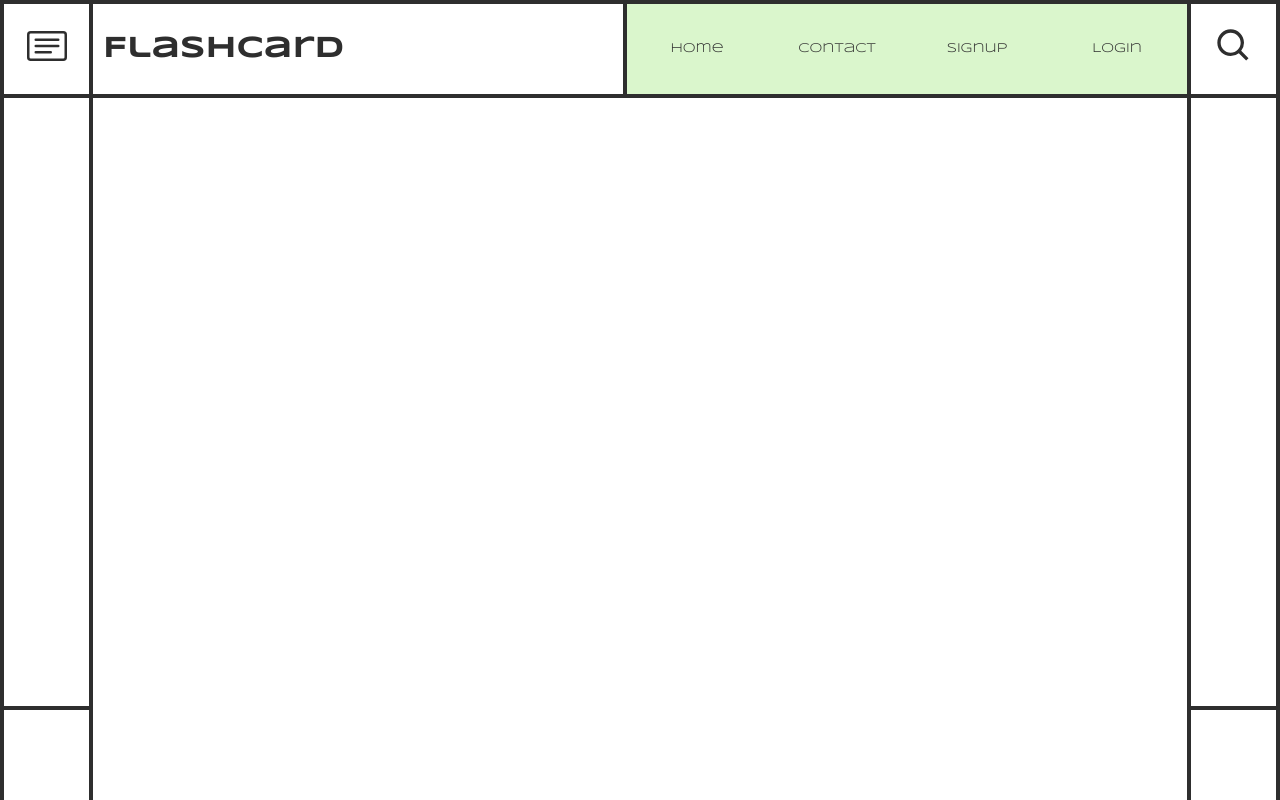
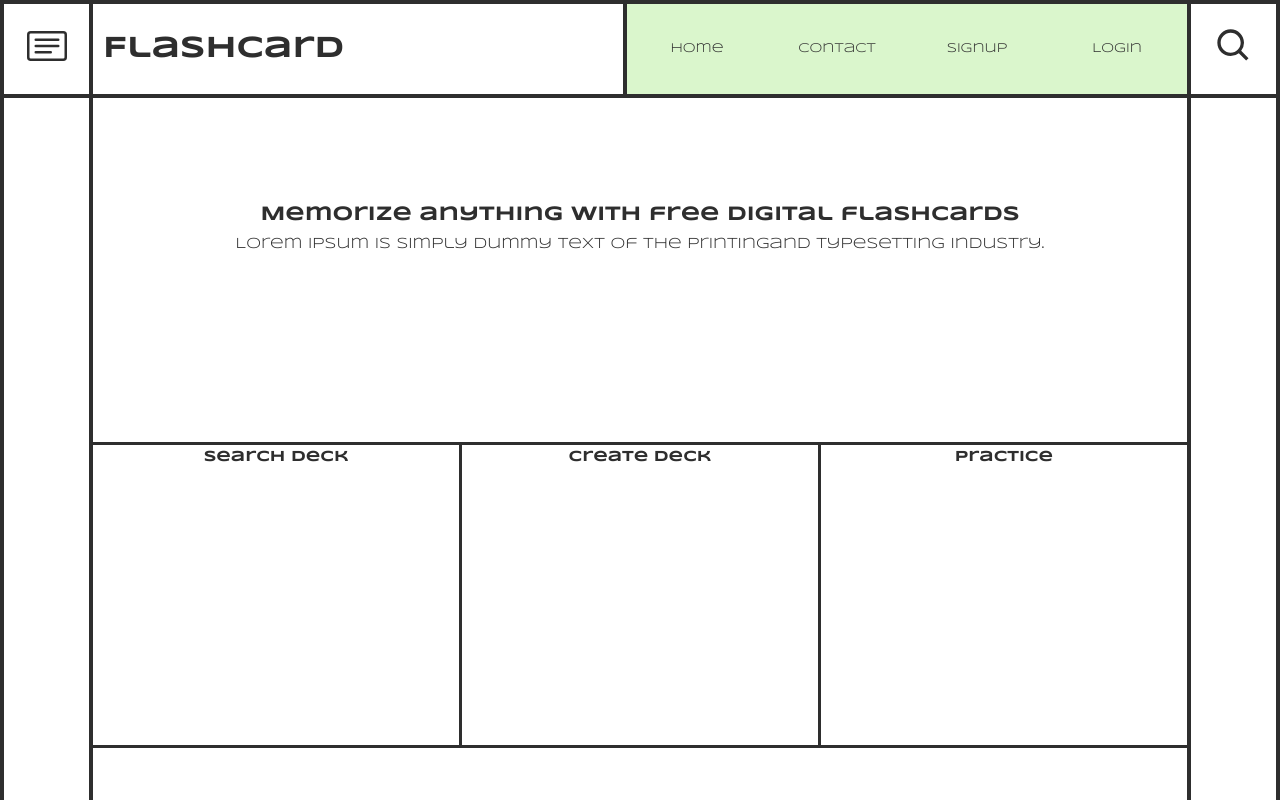
Before and after one commit to CarlSmoky/flashcard_client, a React (Create React App) app: page / in a window 1280 px wide. Shown: the top 800 px of the page. Built offline with nearby package versions, Linux system fonts and the light colour scheme.

Commit message:
Add middle

```diff
--- a/src/Grid.jsx
+++ b/src/Grid.jsx
@@ -3,6 +3,7 @@ import styled from 'styled-components'
 import { BsCardText } from 'react-icons/bs'
 import { BiSearch } from 'react-icons/bi'
 import Nav from './Nav'
+import Home from './Home'
 
 const Grid = () => {
   return (
@@ -13,10 +14,12 @@ const Grid = () => {
           <BsCardText />
         </div>
         </div>
+        <div className="middle"></div>
         <div className="bottom"></div>
       </div>
       <div className="center">
       <Nav/>
+      <Home/>
       </div>
       <div className="right">
         <div className="search">
@@ -27,7 +30,6 @@ const Grid = () => {
         <div className="middle"></div>
         <div className="bottom"></div>
       </div>
-
     </Wrapper>
   )
 }
@@ -42,7 +44,7 @@ const Wrapper = styled.div`
 
   .left {
     min-width: var(--side-column-width);
-    height: 100rem;
+    height: 90rem;
     border-right: var(--side-column-border) solid var(--black-primary);
     border-left: var(--side-column-border) solid var(--black-primary);
 
@@ -61,19 +63,21 @@ const Wrapper = styled.div`
       }
     }
 
+    .middle {
+      height: 71.6rem;
+    }
+
     .bottom {
       padding: 1rem;
       min-width: 6.5rem;
       height: 7rem;
-      position: fixed;
-      bottom: 0;
       border-top: var(--side-column-border) solid var(--black-primary);
     }
   }
 
   .right {
     min-width: var(--side-column-width);
-    height: 100rem;
+    height: 90rem;
     border-right: var(--side-column-border) solid var(--black-primary);
     border-left: var(--side-column-border) solid var(--black-primary);
 
@@ -95,11 +99,13 @@ const Wrapper = styled.div`
       }
     }
 
+    .middle {
+      height: 71.6rem;
+    }
+
     .bottom {
       min-width: 8.5rem;
       height: 9rem;
-      position: fixed;
-      bottom: 0;
       border-top: var(--side-column-border) solid var(--black-primary);
     }
   }
```
